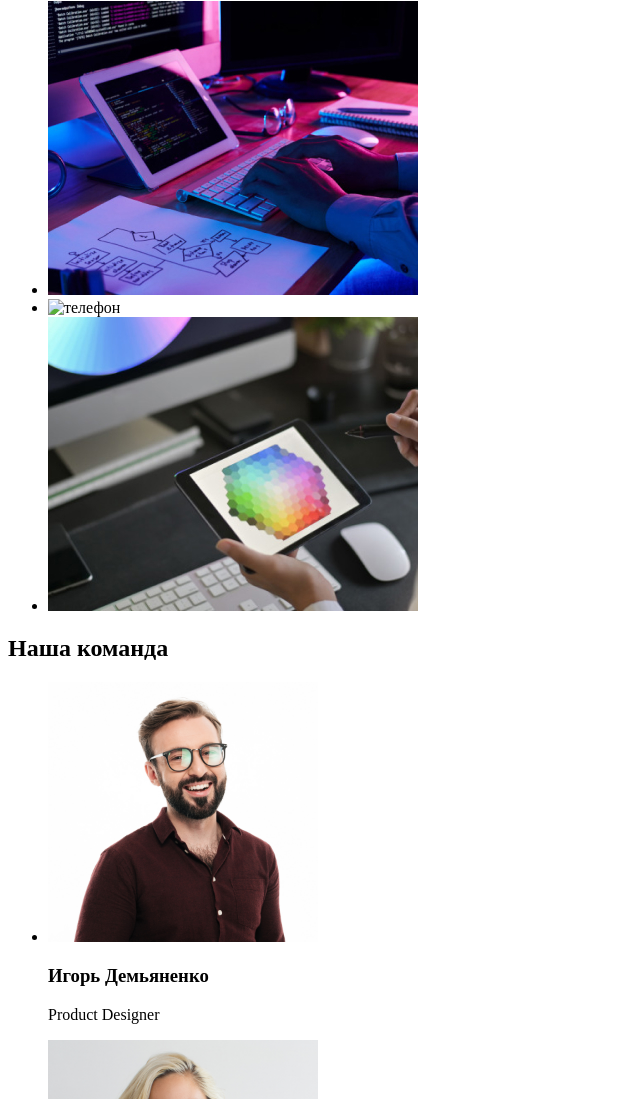
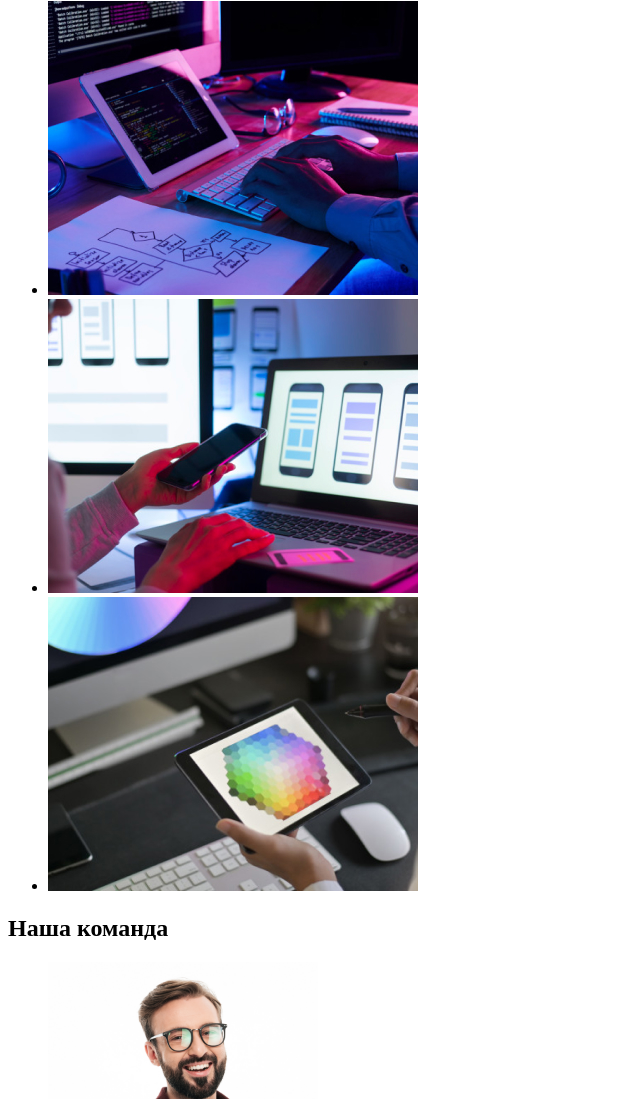
Before and after one commit to dfsk14/goit-markup-hw-01, a plain HTML site: page index.html in a window 1280 px wide. Shown: the part 641-1740 px from the top of the page, without its empty margins (0-640 px from the left). Drawn offline with Linux system fonts and the light colour scheme.

Commit message:
Update index.html

```diff
--- a/index.html
+++ b/index.html
@@ -50,7 +50,7 @@
  <h2>Чем мы занимаемся</h2>
           <ul>
             <li><img src="images/tablet.jpg" width="370" alt="планшет"></li>
-            <li><img src="imagesv/phone.jpg" width="370" alt="телефон"></li>
+            <li><img src="images/phone.jpg" width="370" alt="телефон"></li>
             <li><img src="images/color.jpg" width="370" alt="цвета на планшете"></li>
           </ul>
       </section>
```
